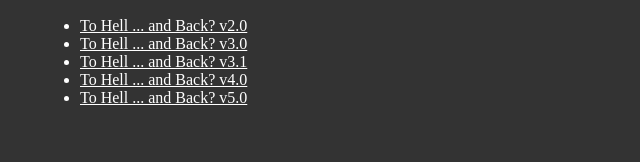
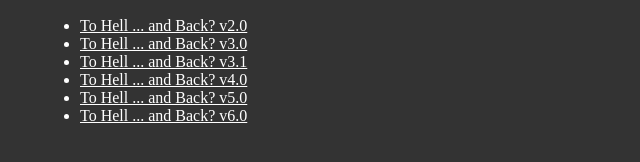
Before and after one commit to andyfry/rexlusc.us, an Eleventy site: page files.md in a window 1280 px wide. Shown: the part 188-350 px from the top of the page, without its empty margins (0-640 px from the left). Built offline with nearby package versions, Linux system fonts and the light colour scheme; Eleventy itself is replaced by a stand-in of ours; files that its build step writes are made by us from their sources.

Commit message:
Uploading the 6th version of the To Hell Campaign Notes.

```diff
--- a/files.md
+++ b/files.md
@@ -12,3 +12,4 @@ layout: layout.njk
 - [To Hell ... and Back? v3.1](/files/ToHellv3.1.pdf)
 - [To Hell ... and Back? v4.0](/files/ToHellv4.0.pdf)
 - [To Hell ... and Back? v5.0](/files/ToHellv5.0.pdf)
+- [To Hell ... and Back? v6.0](/files/ToHellv6.0.pdf)
```
Also changed, not shown: 1 other file.
